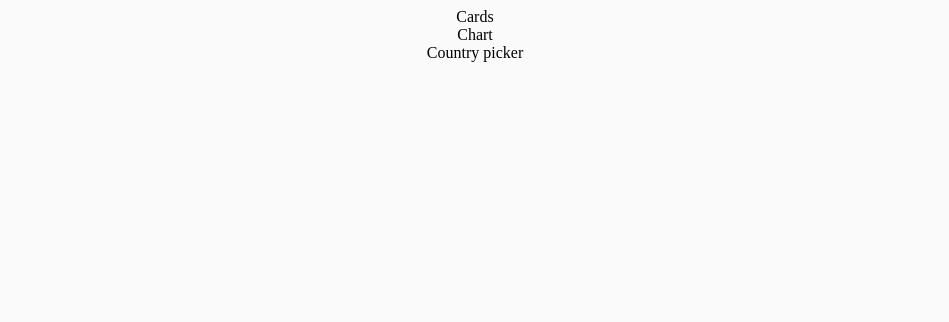
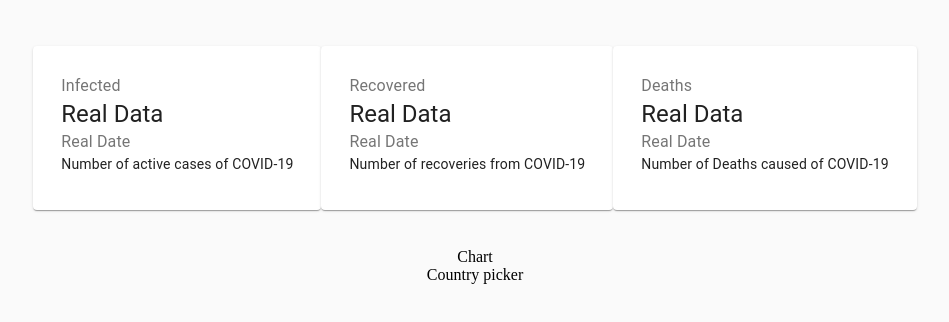
Before and after one commit to bipon68/react-covid19-tracker-app, a React (Create React App) app: page / in a window 1280 px wide. Shown: the top 322 px of the page, without its empty margins (165-1114 px from the left). Built offline with nearby package versions, Linux system fonts and the light colour scheme; no server answers.

Commit message:
card ui using material ui

```diff
--- a/package.json
+++ b/package.json
@@ -3,10 +3,15 @@
   "version": "0.1.0",
   "private": true,
   "dependencies": {
+    "@material-ui/core": "^4.11.0",
     "@testing-library/jest-dom": "^4.2.4",
     "@testing-library/react": "^9.3.2",
     "@testing-library/user-event": "^7.1.2",
+    "axios": "^0.19.2",
+    "classnames": "^2.2.6",
     "react": "^16.13.1",
+    "react-chartjs-2": "^2.9.0",
+    "react-countup": "^4.3.3",
     "react-dom": "^16.13.1",
     "react-scripts": "3.4.1"
   },
--- a/src/App.js
+++ b/src/App.js
@@ -16,7 +16,7 @@ class App extends Component {
 
   async componentDidMount(){
     const fetchedData = await fetchData();
-    console.log(fetchedData);
+    console.log('feched data: ', fetchedData);
     this.setState({
       data: fetchedData
     })
@@ -25,9 +25,10 @@ class App extends Component {
   }
 
   render(){
+    const { data } = this.state
     return (
       <div className={styles.container}>
-        <Cards />
+        <Cards data={data}/>
         <Chart />
         <CountryPicker />
       </div>
--- a/src/components/Cards/Cards.js
+++ b/src/components/Cards/Cards.js
@@ -1,9 +1,38 @@
-import React from 'react'
+import React from 'react';
+import { Card, CardContent, Typography, Grid } from '@material-ui/core';
 
-const Cards = () => {
+import styles from './Cards.module.css';
+
+const Cards = (props) => {
+    console.log('cards props: ', props)
     return (
-        <div>
-            Cards
+        <div className={styles.container}>
+            <Grid container spacing={3} justify="center">
+                <Grid item component={Card}>
+                    <CardContent>
+                        <Typography color="textSecondary">Infected</Typography>
+                        <Typography variant="h5">Real Data</Typography>
+                        <Typography color="textSecondary">Real Date</Typography>
+                        <Typography variant="body2">Number of active cases of COVID-19</Typography>
+                    </CardContent>
+                </Grid>
+                <Grid item component={Card}>
+                    <CardContent>
+                        <Typography color="textSecondary">Recovered</Typography>
+                        <Typography variant="h5">Real Data</Typography>
+                        <Typography color="textSecondary">Real Date</Typography>
+                        <Typography variant="body2">Number of recoveries from COVID-19</Typography>
+                    </CardContent>
+                </Grid>
+                <Grid item component={Card}>
+                    <CardContent>
+                        <Typography color="textSecondary">Deaths</Typography>
+                        <Typography variant="h5">Real Data</Typography>
+                        <Typography color="textSecondary">Real Date</Typography>
+                        <Typography variant="body2">Number of Deaths caused of COVID-19</Typography>
+                    </CardContent>
+                </Grid>
+            </Grid>
         </div>
     )
 }
--- a/src/components/Cards/Cards.module.css
+++ b/src/components/Cards/Cards.module.css
@@ -0,0 +1,18 @@
+.container {
+    display: flex;
+    flex-direction: column;
+    align-items: center;
+    margin: 50px 0;
+  }
+
+  .infected {
+    border-bottom: 10px solid rgba(0, 0, 255, 0.5);
+  }
+
+  .recovered{
+    border-bottom: 10px solid rgba(0, 255, 0, 0.5);
+  }
+
+  .deaths{
+    border-bottom: 10px solid rgba(255, 0, 0, 0.5);
+  }
```
Also changed, not shown: 1 other file (tests, documents, lock files or other folders).
